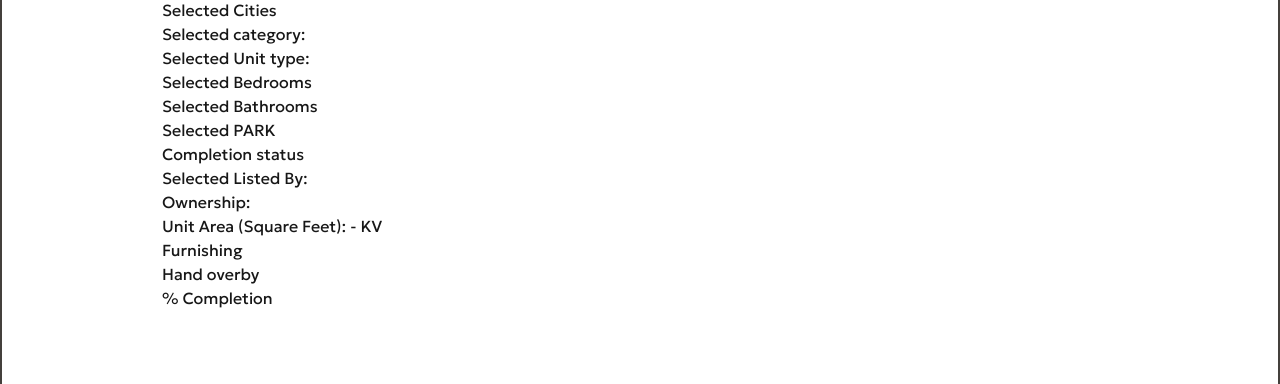
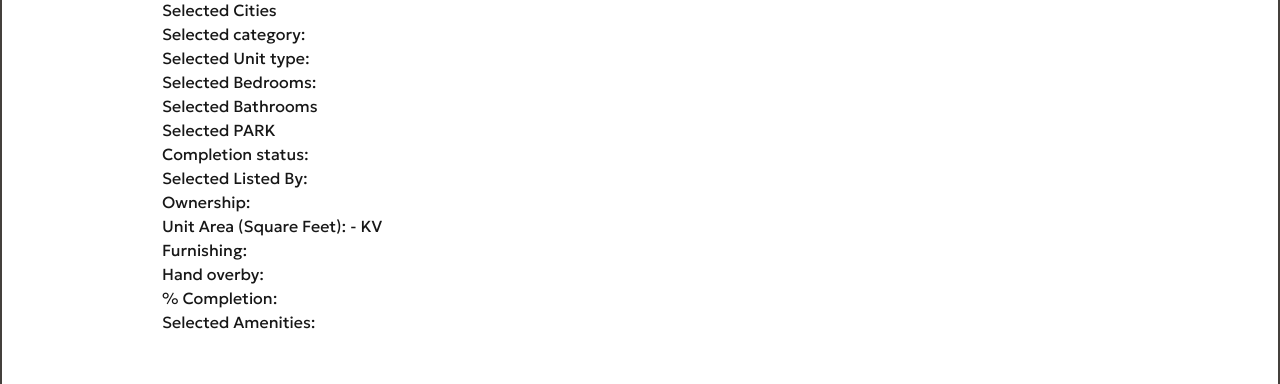
Before and after one commit to javokhirbekkhaydarov/aqary, a Next.js app: page / in a window 1280 px wide. Shown: the part 562-946 px from the top of the page. Built offline with nearby package versions, Linux system fonts and the light colour scheme.

Commit message:
add amenities

```diff
--- a/src/components/filter/advanced/amenities/Amenities.tsx
+++ b/src/components/filter/advanced/amenities/Amenities.tsx
@@ -1,28 +1,70 @@
+"use client";
 import React from "react";
-import { useDispatch } from "react-redux";
-import { selectValue } from "@/store/advancedFilter";
-import { COMPLETION_STATUS } from "@/constants/filterOptions";
-import { Chips } from "@/components/mini/Chips";
-import { Checkbox } from "@mui/material";
-
+import { useDispatch, useSelector } from "react-redux";
+import { setSelectedAmenities } from "@/store/amenitiesSlice";
+import { AMENITIES } from "@/constants/filterOptions";
+import { Checkbox, FormControlLabel } from "@mui/material";
+import { RootState } from "@/store/store";
 export function Amenities() {
   const dispatch = useDispatch();
 
-  const [checked, setChecked] = React.useState(true);
+  const selectedAmenities = useSelector(
+    (state: RootState) => state.amenities.selectedAmenities
+  );
 
-  const handleChange = (event: React.ChangeEvent<HTMLInputElement>) => {
-    setChecked(event.target.checked);
+  const handleChange = (
+    amenityName: string,
+    event: React.ChangeEvent<HTMLInputElement>
+  ) => {
+    const isChecked = event.target.checked;
+
+    let updatedAmenities = [...selectedAmenities];
+
+    if (isChecked) {
+      updatedAmenities.push(amenityName);
+    } else {
+      updatedAmenities = updatedAmenities.filter(
+        (item) => item !== amenityName
+      );
+    }
+
+    dispatch(setSelectedAmenities(updatedAmenities));
   };
+
   return (
     <div className="flex px-3 flex-col items-start gap-">
       <p className="text-[22px] font-medium text-500">Amenities</p>
-      <p className="text-[20px] font-medium text-500">Features</p>
-      <div className=" flex flex-wrap gap-x-4">
-        <Checkbox
-          checked={checked}
-          onChange={handleChange}
-          inputProps={{ "aria-label": "controlled" }}
-        />
+      <div className="flex flex-wrap flex-col gap-5 mt-4">
+        {AMENITIES.map((item, amenityIndex) => (
+          <div key={amenityIndex} className="flex gap-1 flex-col">
+            <p className="text-[20px] font-medium text-500">{item.category}</p>
+            <div className="flex flex-wrap gap-4 items-center">
+              {item.amenities.map((amenity, index) => (
+                <div className="flex items-center" key={index}>
+                  <FormControlLabel
+                    control={
+                      <Checkbox
+                        checked={selectedAmenities.includes(amenity.name)}
+                        onChange={(e) => handleChange(amenity.name, e)}
+                        inputProps={{ "aria-label": "controlled" }}
+                      />
+                    }
+                    label={amenity.name}
+                    sx={{
+                      "& .MuiFormControlLabel-label": {
+                        fontFamily: "Geologica",
+                        transition: "all .2s linear",
+                      },
+                      "& .MuiFormControlLabel-label:hover": {
+                        color: "#6290CB",
+                      },
+                    }}
+                  />
+                </div>
+              ))}
+            </div>
+          </div>
+        ))}
       </div>
     </div>
   );
--- a/src/components/output/OutPut.tsx
+++ b/src/components/output/OutPut.tsx
@@ -29,11 +29,11 @@ export default function Output() {
   const completionStatus = useSelector(
     (state: RootState) => state.advancedFilter.completion_status
   );
-  const selectedListedBy = useSelector(
-    (state: RootState) => state.advancedFilter.listedBy
-  );
   const selectedOwnership = useSelector(
     (state: RootState) => state.advancedFilter.ownership
+  );
+  const selectedAmenities = useSelector(
+    (state: RootState) => state.amenities.selectedAmenities
   );
   return (
     <div className="pt-4 flex max-w-[1440px] items-start justify-start rounded border-2 border-stone-700 p-40 py-80 w-full">
@@ -52,7 +52,7 @@ export default function Output() {
         <p>Selected category: {selectedCategory}</p>
         <p>Selected Unit type: {selectedUnitType}</p>
         <p>
-          Selected Bedrooms{" "}
+          Selected Bedrooms:
           {selectedBedrooms.map((bedroom) => bedroom).join(", ")}
         </p>
         <p>
@@ -60,7 +60,7 @@ export default function Output() {
         </p>
         <p>Selected PARK {selectedParks.map((bath) => bath).join(", ")}</p>
         <p>
-          Completion status{" "}
+          Completion status:
           {completionStatus.map((completion) => completion).join(", ")}
         </p>
         <p>Selected Listed By: {advancedFilterState.listedBy}</p>
@@ -70,16 +70,20 @@ export default function Output() {
           {formatPrice(filterState.unitArea[1])} KV
         </p>
         <p>
-          Furnishing{" "}
+          Furnishing:
           {advancedFilterState?.furnishing?.map((bath) => bath).join(", ")}
         </p>
         <p>
-          Hand overby{" "}
+          Hand overby:
           {advancedFilterState?.handoverBy?.map((hand) => hand.name).join(", ")}
         </p>
         <p>
-          % Completion{" "}
+          % Completion:
           {advancedFilterState?.completion?.map((hand) => hand.name).join(", ")}
+        </p>
+        <p>
+          Selected Amenities:
+          {selectedAmenities.map((bedroom) => bedroom).join(", ")}
         </p>
       </div>
     </div>
```
